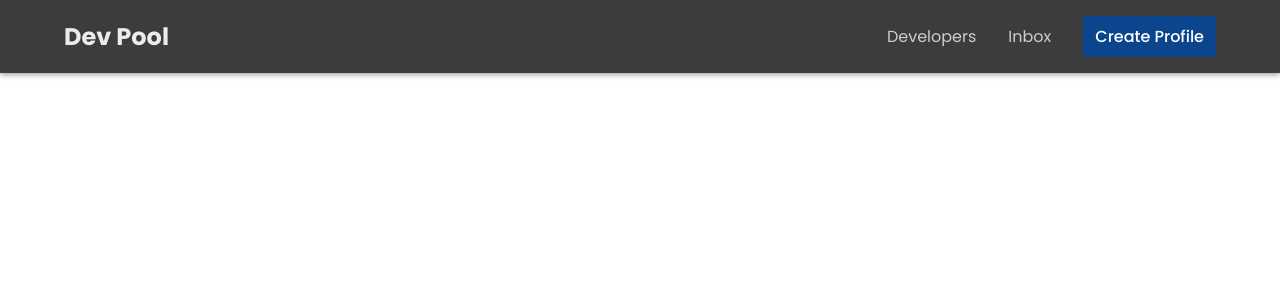
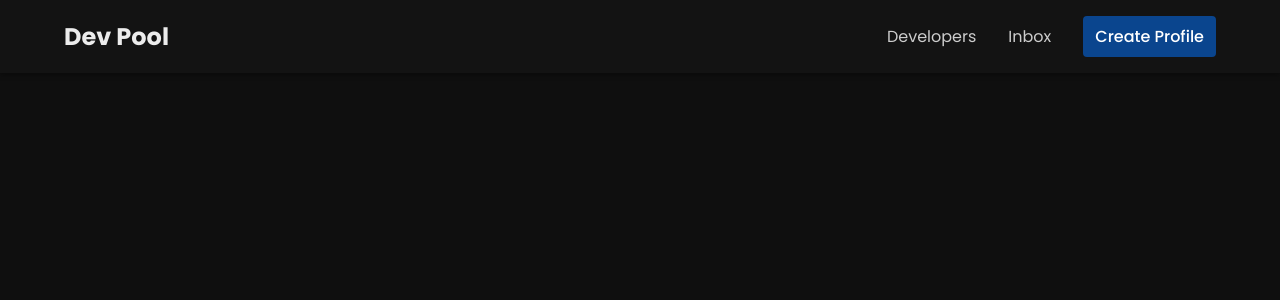
Before and after one commit to harshpandey002/devPool, a Next.js app: page / in a window 1280 px wide. Shown: the top 300 px of the page. Built offline with nearby package versions, Linux system fonts and the light colour scheme.

Commit message:
default text color

```diff
--- a/styles/CreateProfile.module.css
+++ b/styles/CreateProfile.module.css
@@ -26,7 +26,6 @@
 }
 
 .roles span {
-  color: white;
   padding: 1rem 2rem;
   border-radius: 8px;
   cursor: pointer;
@@ -49,7 +48,6 @@
 
 .question {
   background-color: var(--card-bg);
-  color: white;
   border-radius: 8px;
   box-shadow: var(--card-shadow);
   padding: 2rem;
--- a/styles/DeveloperDetail.module.css
+++ b/styles/DeveloperDetail.module.css
@@ -8,7 +8,6 @@
   border-radius: 8px;
   box-shadow: var(--card-shadow);
   height: max-content;
-  color: white;
 }
 
 .basic {
--- /dev/null
+++ b/styles/Home.module.css
@@ -0,0 +1,3 @@
+.container {
+  padding-top: 8rem;
+}
--- a/styles/Layout.module.css
+++ b/styles/Layout.module.css
@@ -1,3 +1,5 @@
 .children {
   background-color: var(--bg);
+  min-height: 100vh;
+  color: white;
 }
--- a/styles/globals.css
+++ b/styles/globals.css
@@ -18,6 +18,7 @@ html,
 body {
   font-family: "Poppins", sans-serif;
   overflow: overlay;
+  min-height: 100vh;
 }
 
 a {
```
